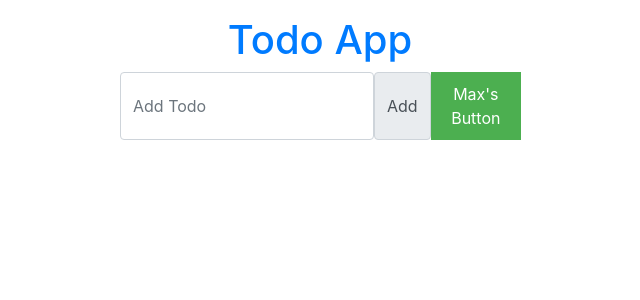
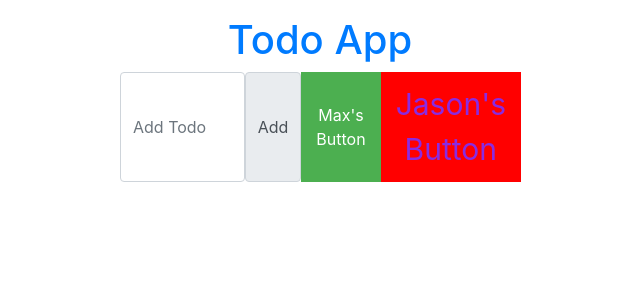
Before and after one commit to Neophyters/First_Angular, an Angular app: page / in a window 1280 px wide. Shown: the top 300 px of the page, without its empty margins (320-960 px from the left). Built offline with nearby package versions, Linux system fonts and the light colour scheme.

Commit message:
Made a Button (#2)
Co-authored-by: jasoncUD <jasonc@udel.comgit config --global user.email jasonc@udel.comgit config --global user.email jasonc@udel.com>

```diff
--- a/src/app/app.component.css
+++ b/src/app/app.component.css
@@ -18,3 +18,14 @@ form {
     display: inline-block;
     font-size: 16px;
   }
+
+  .button_Jason {
+    background-color: red; /* Green */
+    border: none;
+    color: blueviolet;
+    padding: 10px 15px;
+    text-align: center;
+    text-decoration: none;
+    display: inline-block;
+    font-size: 30px;
+  }
--- a/src/app/app.component.html
+++ b/src/app/app.component.html
@@ -6,6 +6,7 @@
         <input type="text" class="form-control" placeholder="Add Todo" name="todo">
         <span class="input-group-text">Add</span>
         <button class="button" >Max's Button</button>
+        <button class="button_Jason" >Jason's Button</button>
       </div>
     </div>
   </form>
```
